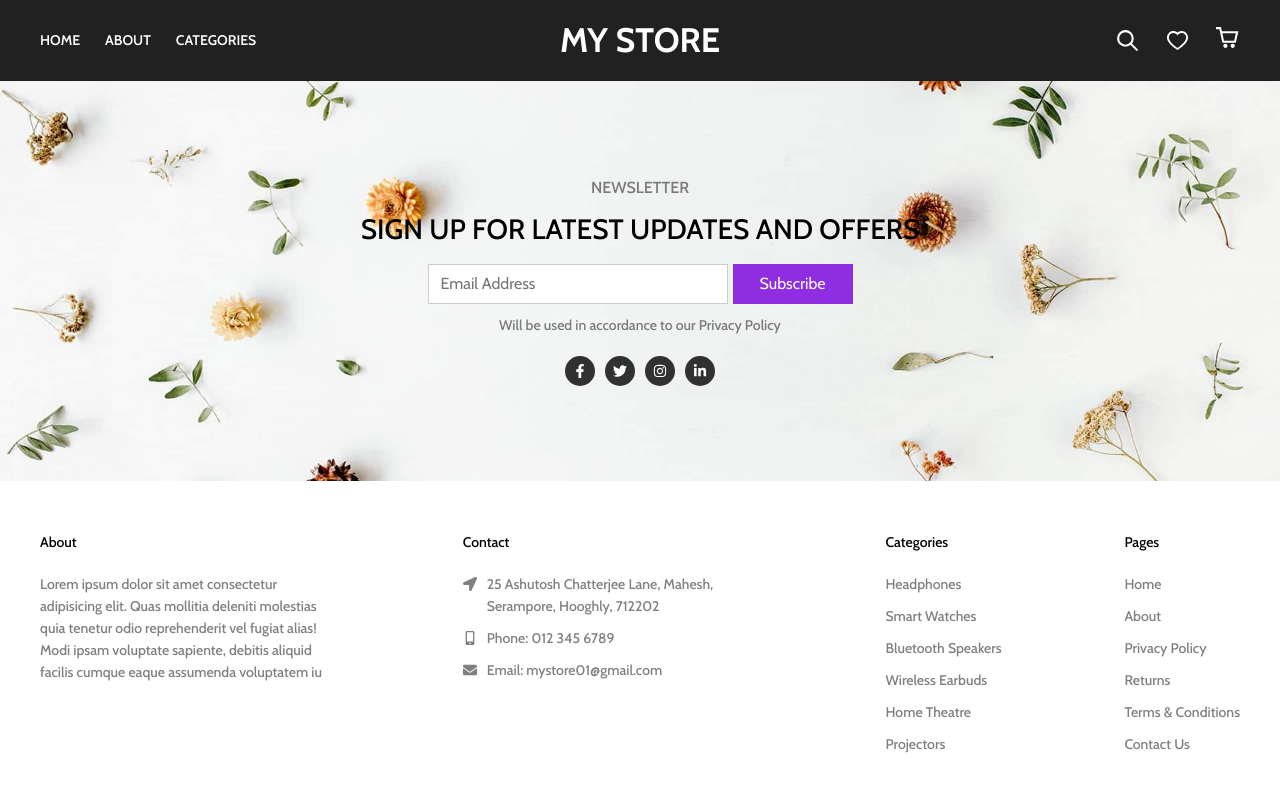
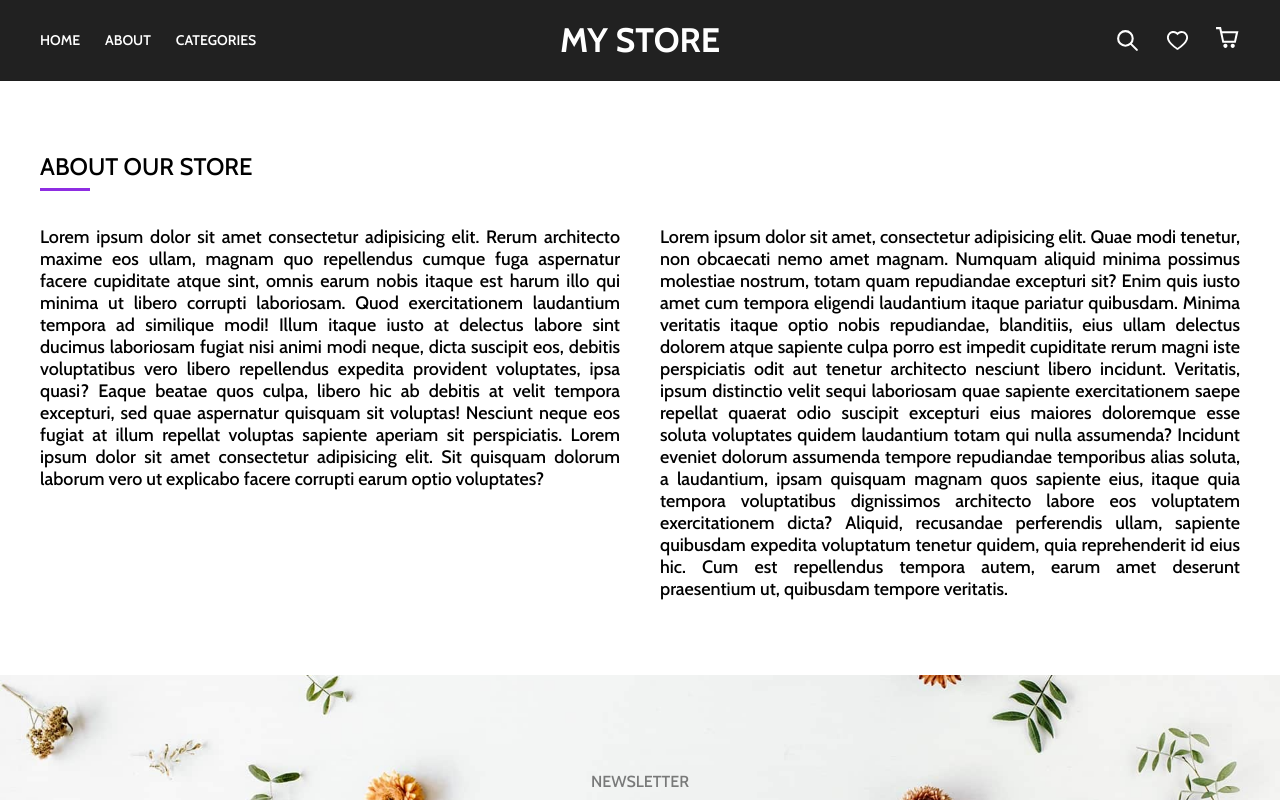
Before and after one commit to Hindol19/ecom-webapp-project-frontend, a React (Create React App) app: page /about in a window 1280 px wide. Shown: the top 800 px of the page. Built offline with nearby package versions, Linux system fonts and the light colour scheme; no server answers.

Commit message:
Added about and unavailable pages

```diff
--- a/src/App.js
+++ b/src/App.js
@@ -3,10 +3,12 @@ import { BrowserRouter, Routes, Route } from "react-router-dom";
 import Header from "./components/Header/Header";
 import Footer from "./components/Footer/Footer";
 import Home from "./components/Home/Home";
+import About from "./components/About/About";
 import Category from "./components/Category/Category";
 import SingleProduct from "./components/SingleProduct/SingleProduct";
 import Newsletter from "./components/Footer/Newsletter/Newsletter";
 import AppContext from "./utils/context";
+import Unavailable from "./components/Unavailable/Unavailable";
 
 function App() {
   return (
@@ -15,6 +17,8 @@ function App() {
         <Header />
         <Routes>
           <Route path="/" element={<Home />} />
+          <Route path="/about" element={<About />} />
+          <Route path="/unavailable" element={<Unavailable />} />
           <Route path="/category/:id" element={<Category />} />
           <Route path="/product/:id" element={<SingleProduct />} />
         </Routes>
--- /dev/null
+++ b/src/components/About/About.jsx
@@ -0,0 +1,48 @@
+import React from "react";
+import "./About.scss";
+function About() {
+  return (
+    <div className="about-container">
+      <div className="about-layout">
+        <h1>About Our Store</h1>
+        <div className="about-content">
+          <div className="left">
+            Lorem ipsum dolor sit amet consectetur adipisicing elit. Rerum
+            architecto maxime eos ullam, magnam quo repellendus cumque fuga
+            aspernatur facere cupiditate atque sint, omnis earum nobis itaque
+            est harum illo qui minima ut libero corrupti laboriosam. Quod
+            exercitationem laudantium tempora ad similique modi! Illum itaque
+            iusto at delectus labore sint ducimus laboriosam fugiat nisi animi
+            modi neque, dicta suscipit eos, debitis voluptatibus vero libero
+            repellendus expedita provident voluptates, ipsa quasi? Eaque beatae
+            quos culpa, libero hic ab debitis at velit tempora excepturi, sed
+            quae aspernatur quisquam sit voluptas! Nesciunt neque eos fugiat at
+            illum repellat voluptas sapiente aperiam sit perspiciatis. Lorem ipsum dolor sit amet consectetur adipisicing elit. Sit quisquam dolorum laborum vero ut explicabo facere corrupti earum optio voluptates?
+          </div>
+          <div className="right">
+            Lorem ipsum dolor sit amet, consectetur adipisicing elit. Quae modi
+            tenetur, non obcaecati nemo amet magnam. Numquam aliquid minima
+            possimus molestiae nostrum, totam quam repudiandae excepturi sit?
+            Enim quis iusto amet cum tempora eligendi laudantium itaque pariatur
+            quibusdam. Minima veritatis itaque optio nobis repudiandae,
+            blanditiis, eius ullam delectus dolorem atque sapiente culpa porro
+            est impedit cupiditate rerum magni iste perspiciatis odit aut
+            tenetur architecto nesciunt libero incidunt. Veritatis, ipsum
+            distinctio velit sequi laboriosam quae sapiente exercitationem saepe
+            repellat quaerat odio suscipit excepturi eius maiores doloremque
+            esse soluta voluptates quidem laudantium totam qui nulla assumenda?
+            Incidunt eveniet dolorum assumenda tempore repudiandae temporibus
+            alias soluta, a laudantium, ipsam quisquam magnam quos sapiente
+            eius, itaque quia tempora voluptatibus dignissimos architecto labore
+            eos voluptatem exercitationem dicta? Aliquid, recusandae perferendis
+            ullam, sapiente quibusdam expedita voluptatum tenetur quidem, quia
+            reprehenderit id eius hic. Cum est repellendus tempora autem, earum
+            amet deserunt praesentium ut, quibusdam tempore veritatis.
+          </div>
+        </div>
+      </div>
+    </div>
+  );
+}
+
+export default About;
--- /dev/null
+++ b/src/components/About/About.scss
@@ -0,0 +1,51 @@
+@import "../../css-config/mixins.scss";
+
+.about-container {
+  margin: 20px 0;
+  @include md {
+    margin: 75px 0;
+  }
+  .about-layout {
+    max-width: calc(100% - 20px);
+    margin: 0 auto;
+    @include md {
+      max-width: 1200px;
+    }
+    h1 {
+      margin-bottom: 20px;
+      font-size: 18px;
+      font-weight: 500;
+      text-transform: uppercase;
+      @include md {
+        margin-bottom: 35px;
+        font-size: 24px;
+      }
+      &:after {
+        content: "";
+        display: block;
+        margin-top: 5px;
+        background-color: #8e2de2;
+        height: 3px;
+        width: 50px;
+        @include md {
+          margin-top: 10px;
+        }
+      }
+    }
+    .about-content {
+      display: flex;
+      flex-direction: row;
+      font-size: 18px;
+      .left {
+        width: 50%;
+        margin-right: 20px;
+        text-align: justify;
+      }
+      .right {
+        width: 50%;
+        margin-left: 20px;
+        text-align: justify;
+      }
+    }
+  }
+}
--- a/src/components/Cart/Cart.jsx
+++ b/src/components/Cart/Cart.jsx
@@ -45,7 +45,7 @@ const Cart = ({ setShowCart }) => {
           <div className="empty-cart">
             <BsCartX />
             <span>No products in the cart.</span>
-            <button className="return-cta" onClick={() => {}}>
+            <button className="return-cta" onClick={() => setShowCart(false)}>
               RETURN TO SHOP
             </button>
           </div>
--- a/src/components/Header/Header.jsx
+++ b/src/components/Header/Header.jsx
@@ -64,15 +64,15 @@ const Header = () => {
         <div className="header-content">
           <ul className="left">
             <li onClick={() => navigate("/")}>Home</li>
-            <li>About</li>
-            <li>Categories</li>
+            <li onClick={() => navigate("/about")}>About</li>
+            <li onClick={() => navigate("/unavailable")}>Categories</li>
           </ul>
           <div className="center" onClick={() => navigate("/")}>
             MY STORE
           </div>
           <div className="right">
             <TbSearch onClick={handleClick2} />
-            <AiOutlineHeart />
+            <AiOutlineHeart onClick={() => navigate("/unavailable")} />
             <span className="cart-icon" onClick={handleClick1}>
               <CgShoppingCart />
               {!!cartCount && <span>{cartCount}</span>}
--- a/src/components/Home/Banner/Banner.jsx
+++ b/src/components/Home/Banner/Banner.jsx
@@ -1,11 +1,14 @@
 import "./Banner.scss";
+
 import BannerImg from "../../../assets/banner-img.png";
+import { useNavigate } from "react-router-dom";
 const Banner = () => {
+  const navigate = useNavigate();
   return (
     <div className="hero-banner">
       <div className="content">
         <div className="text-content">
-          <h1>SALES !!</h1>
+          <h1>SALES</h1>
           <p>
             Lorem ipsum dolor sit amet consectetur, adipisicing elit. Enim eos
             maiores quo eveniet rerum cupiditate, vitae, labore recusandae fuga
@@ -14,7 +17,9 @@ const Banner = () => {
           </p>
           <div className="ctas">
             {/* cta means "Call to Action" */}
-            <div className="banner-cta">Read More</div>
+            <div className="banner-cta" onClick={() => navigate("/about")}>
+              Read More
+            </div>
             <div className="banner-cta v2">Shop Now</div>
           </div>
         </div>
--- /dev/null
+++ b/src/components/Unavailable/Unavailable.jsx
@@ -0,0 +1,14 @@
+import React from "react";
+import "./Unavailable.scss";
+function Unavailable() {
+  return (
+    <div className="unavailable-container">
+      <div className="unavailable-layout">
+        <h1 className="line1">Sorry :)</h1>
+        <h1 className="line2">This Feature is not available at this moment</h1>
+      </div>
+    </div>
+  );
+}
+
+export default Unavailable;
--- /dev/null
+++ b/src/components/Unavailable/Unavailable.scss
@@ -0,0 +1,22 @@
+@import "../../css-config/mixins.scss";
+@import "../../css-config/mixins.scss";
+
+.unavailable-container {
+  margin: 20px 0;
+  @include md {
+    margin: 75px 0;
+  }
+  .unavailable-layout {
+    max-width: calc(100% - 20px);
+    margin: 0 auto;
+    @include md {
+      max-width: 1200px;
+    }
+    h1 {
+      text-align: center;
+      text-transform: uppercase;
+      margin: 50px;
+      font-size: 40px;
+    }
+  }
+}
```
Also changed, not shown: src/components/Footer/Footer.jsx (+38 -12 lines), src/components/Home/Banner/Banner.scss (+19 -19 lines).
